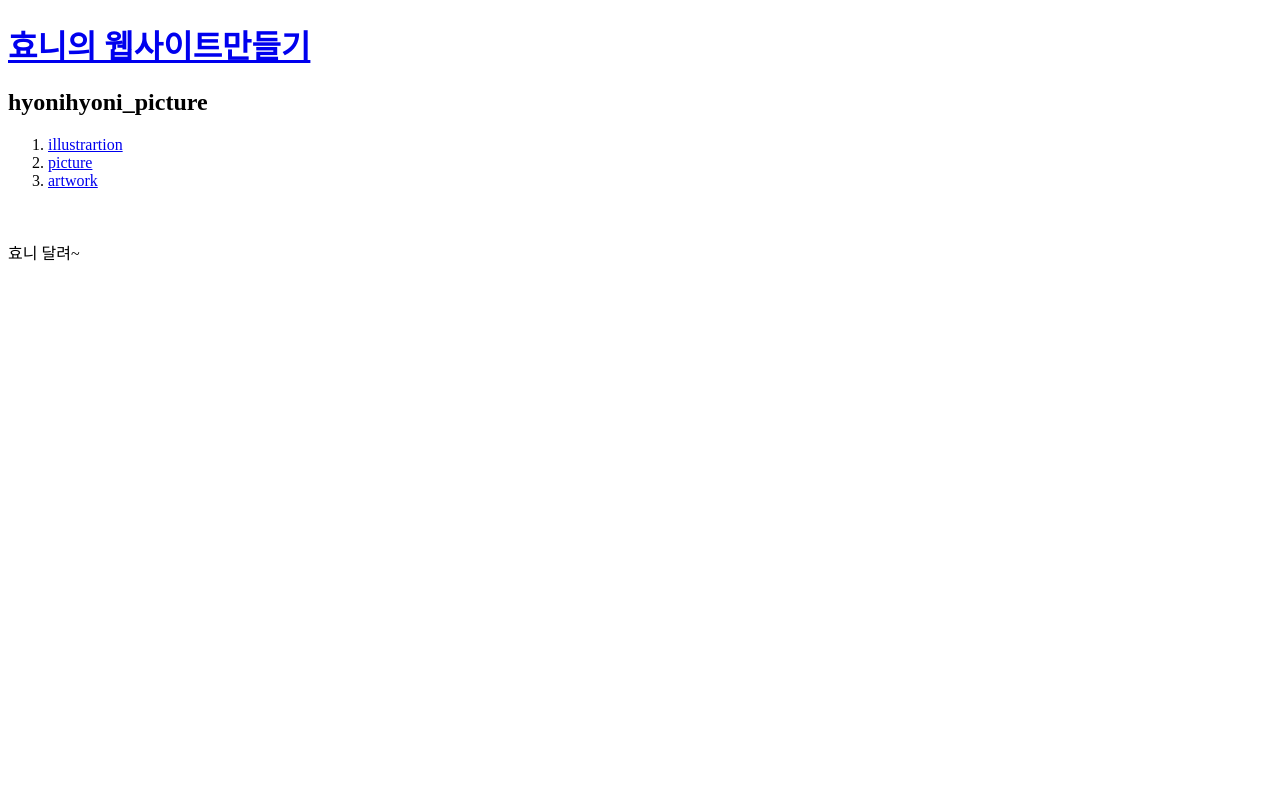
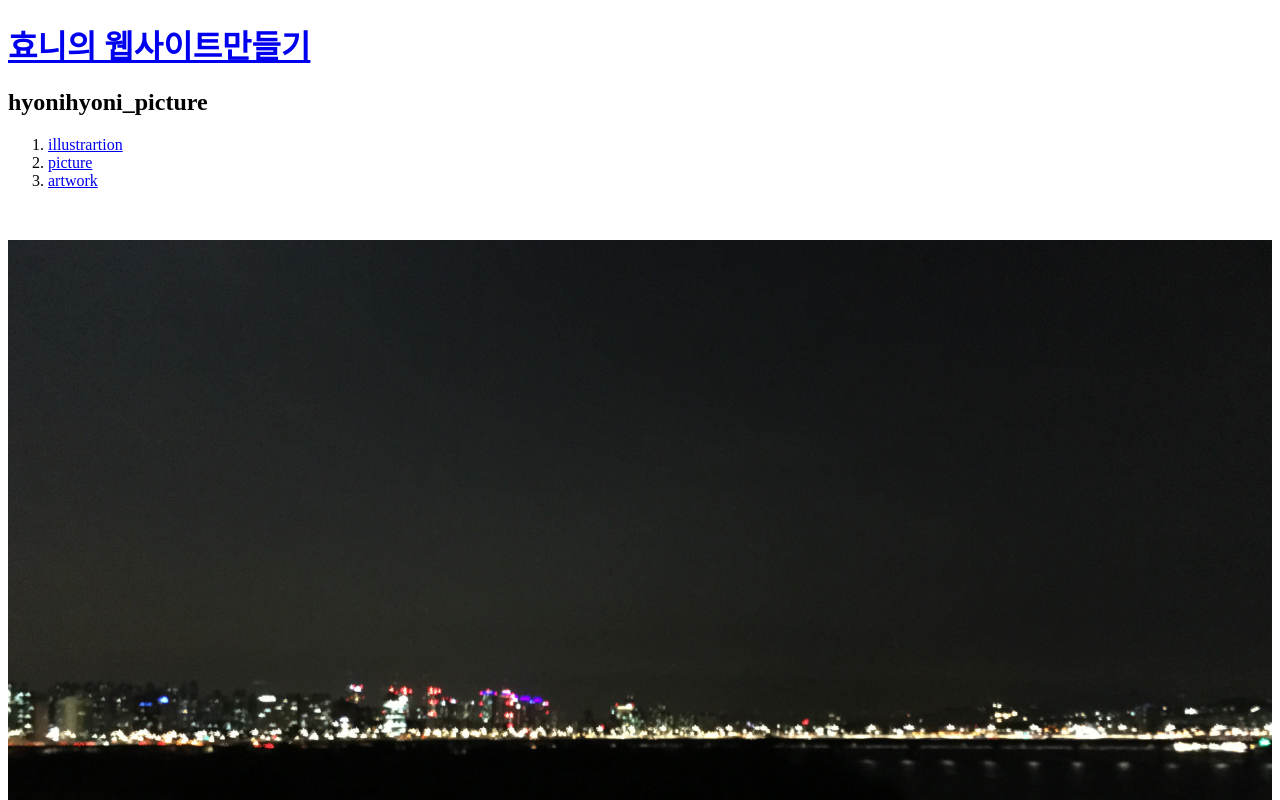
Before and after one commit to hyonihyoni/hyoniworld, a plain HTML site: page 2.html in a window 1280 px wide. Shown: the top 800 px of the page. Drawn offline with Linux system fonts and the light colour scheme.

Commit message:
Add files via upload

```diff
--- a/2.html
+++ b/2.html
@@ -13,7 +13,8 @@
     <li><a href="3.html">artwork</a></li>
   </ol>
   <p style="margin-top:50px;">
-    효니 달려~
+    <img src="IMG_2544.jpg" width="100%">
+    서울, 한강, 달, 하늘
   </p>
  </body>
 </html>
```
Also changed, not shown: 1.html (+1 -1 lines), IMG_2544.jpg (added).
